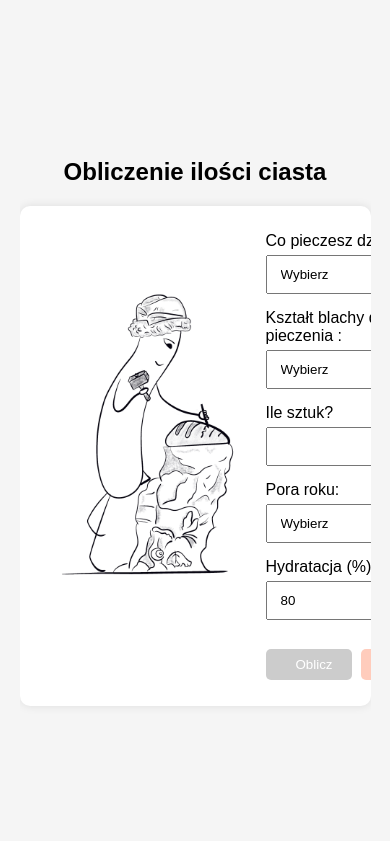
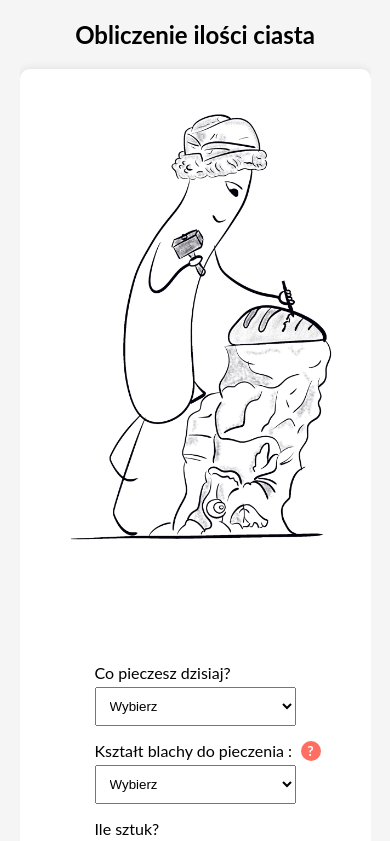
Before and after one commit to Thelepest/ebookDoughCalculator, a React (Create React App) app: page / in a window 390 px wide. Shown: the top 841 px of the page. Built offline with nearby package versions, Linux system fonts and the light colour scheme.

Commit message:
partial design to finish

```diff
--- a/src/Calculator.css
+++ b/src/Calculator.css
@@ -1,11 +1,10 @@
 html, body {
-    font-family: Arial, sans-serif;
+    font-family: Lato, sans-serif;
     background: #f5f5f5;
     display: flex;
     overflow: hidden;
     justify-content: center;
     align-items: center;
-    height: 100vh;
 }
 
 header img {
@@ -25,48 +24,37 @@ header h1 {
     box-shadow: 0 0 10px rgba(0,0,0,0.1);
     border-radius: 10px;
     align-items: center;
-    display: grid;
-    grid-template-columns: auto 1fr auto; /* Adjusted to fit images and form */
-    gap: 20px; /* Space between columns */
+    display: flex;
+    justify-content : space-around;
+    /*grid-template-columns: auto 1fr auto; !* Adjusted to fit images and form *!*/
+    /*gap: 20px; !* Space between columns *!*/
     box-sizing: border-box;
     max-width: 90vw; /* Limit container width */
-    max-height: 90vh; /* Limit container height */
     position: relative;
 }
 
 .form-content {
-    grid-column: 2; /* Center the form in the middle column */
     max-width: 100%;
+    flex-basis: 50%;
+    padding : 4%;
 }
 
-.side-image {
-    max-width: 100%; /* Ensure the images fit within their container */
-    max-height: 100%; /* Ensure the images fit within their container */
-    object-fit: contain; /* Maintain aspect ratio */
-    display: block; /* Ensure the images are block-level elements */
+.form-img {
+    flex-basis: 50%;
+    padding : 4%;
 }
 
-.left {
-    justify-self: start; /* Align the left image to the left side of the grid */
+.form-img img{
+    width : 100%;
+    object-fit: contain;
+    display: block; /* Ensure the images are block-level elements */
+
 }
 
-@media (max-width: 575.98px) {
-    .container {
-        padding: 10px;
-        grid-template-columns: 1fr; /* Stack images and form vertically */
-        gap: 10px; /* Adjust gap for smaller screens */
-    }
-
-    .side-image {
-        max-width: 35vw; /* Adjust for smaller screens */
-        max-height: 30vh;
-    }
-}
-
-@media (max-width: 767.98px) {
+@media (max-width: 768px) {
     .container {
         padding: 15px;
-        grid-template-columns: 1fr; /* Stack images and form vertically */
+        flex-direction: column;
         gap: 15px; /* Adjust gap for medium screens */
     }
 
@@ -76,44 +64,6 @@ header h1 {
     }
 }
 
-@media (max-width: 991.98px) {
-    .container {
-        padding: 30px;
-        grid-template-columns: 1fr; /* Stack images and form vertically */
-        gap: 20px; /* Adjust gap for larger screens */
-    }
-
-    .side-image {
-        max-width: 45vw; /* Adjust for larger screens */
-        max-height: 40vh;
-    }
-}
-
-@media (max-width: 1199.98px) {
-    .container {
-        padding: 26px;
-        grid-template-columns: 1fr; /* Stack images and form vertically */
-        gap: 25px; /* Adjust gap for even larger screens */
-    }
-
-    .side-image {
-        max-width: 50vw; /* Adjust for even larger screens */
-        max-height: 50vh;
-    }
-}
-
-@media (min-width: 1200px) {
-    .container {
-        padding: 30px;
-        grid-template-columns: auto 1fr auto; /* Reset to horizontal layout for larger screens */
-        gap: 20px; /* Maintain a comfortable gap */
-    }
-
-    .side-image {
-        max-width: 30vw; /* Adjust for larger screens */
-        max-height: 60vh;
-    }
-}
 
 .container button {
     margin-right: 5%;
--- a/src/Calculator.js
+++ b/src/Calculator.js
@@ -115,7 +115,9 @@ function Calculator() {
 
     return (
         <div className="container">
-            <img src={`${process.env.PUBLIC_URL}/pic1.jpg`} alt="Pic1" className="side-image left" />
+            <div className="form-img">
+                <img src={`${process.env.PUBLIC_URL}/pic1.jpg`} alt="MichalBakteria" />
+            </div>
 
             <div className="form-content">
                 <form
```
